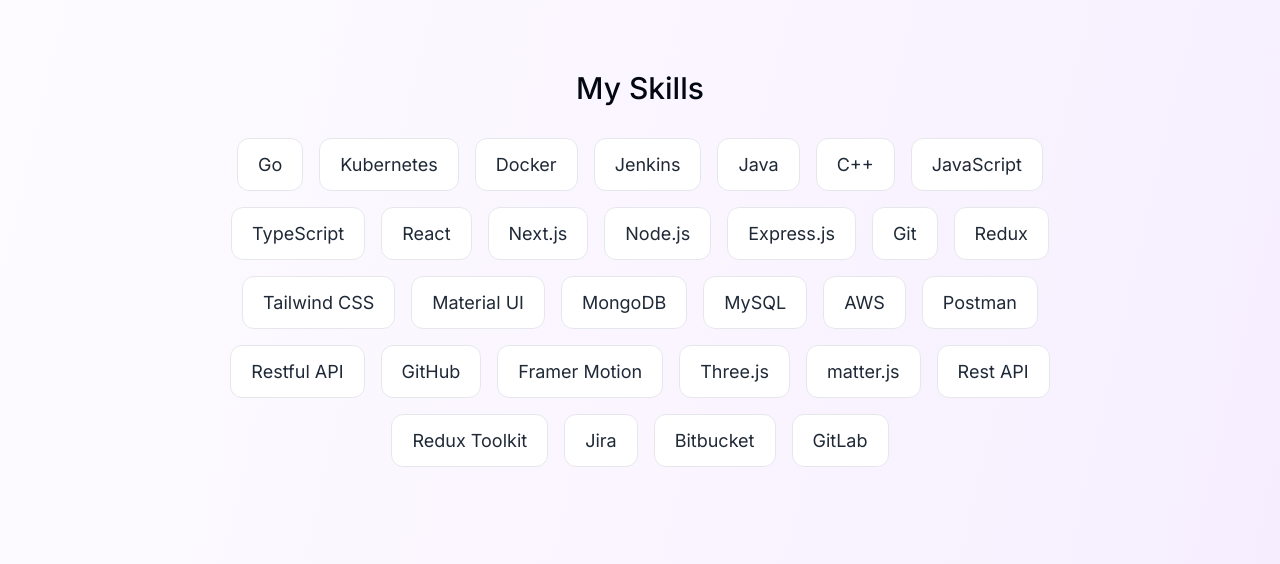
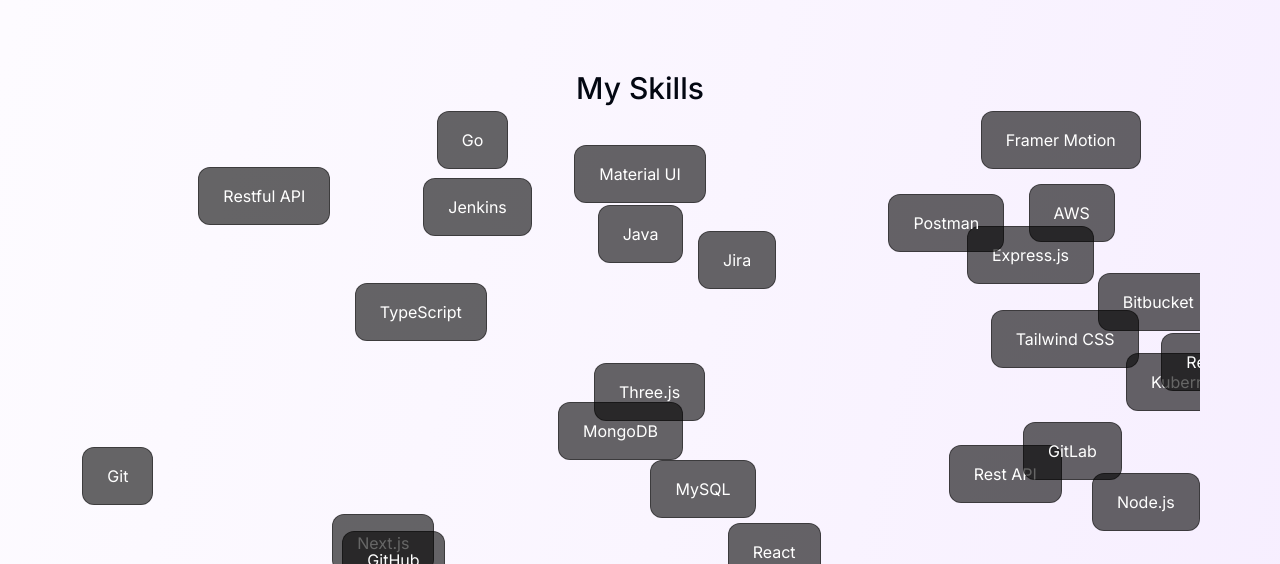
Before and after one commit to itsdevsyed/Syed_PortfolioHub, a Next.js app: page / in a window 1280 px wide. Shown: the part 2236-2800 px from the top of the page. Built offline with nearby package versions, Linux system fonts and the light colour scheme; no server answers.

Commit message:
made new changes in the visual make it look more polished

```diff
--- a/app/page.tsx
+++ b/app/page.tsx
@@ -6,19 +6,32 @@
 import SectionDivider from "@/components/section-divider";
 import Skills from "@/components/skills";
 import CaseStudies from "@/components/caseStudies";
-import DataBase from "@/components/caseStudies/dataBase";
-
 
 export default function Home() {
   return (
-    <main className="flex flex-col items-center px-4">
+    <main className="flex flex-col items-center w-full px-4 sm:px-6 md:px-12 lg:px-20">
+      {/* Intro Section */}
       <Intro />
+
+      {/* Divider */}
       <SectionDivider />
-      <About/>
+
+      {/* About Section */}
+      <About />
+
+      {/* Projects Section */}
       <Projects />
+
+      {/* Skills Section */}
       <Skills />
+
+      {/* Experience Section */}
       <Experience />
+
+      {/* Case Studies Section */}
       <CaseStudies />
+
+      {/* Contact Section */}
       <Contact />
     </main>
   );
--- a/components/skills.tsx
+++ b/components/skills.tsx
@@ -1,57 +1,90 @@
 "use client";
 
-import React from "react";
+import React, { useEffect, useState, useRef } from "react";
 import SectionHeading from "./section-heading";
 import { skillsData } from "@/lib/data";
 import { useSectionInView } from "@/lib/hooks";
-import { motion, useScroll, useTransform } from "framer-motion";
+import { useTheme } from "@/context/theme-context";
 
-const fadeInAnimationsVariants = {
-    initial: {
-      opacity: 1,
-      y: 100,
-    },
-    animate: (index: number) => ({
-      opacity: 1,
-      y: 0,
-      transition: {
-        delay: 0.010* index,
-      },
-    }),
-};
+interface SkillBox {
+  skill: string;
+  x: number;
+  y: number;
+  vx: number;
+  vy: number;
+}
+
 export default function Skills() {
-  const { ref } = useSectionInView("Skills");
+  const { theme } = useTheme();
+  const { ref: sectionRef } = useSectionInView("Skills"); // renamed to avoid conflict
+  const containerRef = useRef<HTMLDivElement>(null);
+  const [boxes, setBoxes] = useState<SkillBox[]>([]);
+
+  useEffect(() => {
+    const sectionHeight = containerRef.current?.offsetHeight || window.innerHeight * 0.7;
+    const sectionWidth = containerRef.current?.offsetWidth || window.innerWidth;
+
+    // Initialize boxes with random positions and velocities
+    const initialBoxes = skillsData.map((skill) => ({
+      skill,
+      x: Math.random() * sectionWidth,
+      y: Math.random() * sectionHeight,
+      vx: (Math.random() - 0.5) * 1.5,
+      vy: (Math.random() - 0.5) * 1.5,
+    }));
+    setBoxes(initialBoxes);
+
+    // Animate floating boxes
+    let animationFrame: number;
+    const animate = () => {
+      setBoxes((prev) =>
+        prev.map((box) => {
+          let newX = box.x + box.vx;
+          let newY = box.y + box.vy;
+
+          // Bounce off edges
+          if (newX < 0 || newX > sectionWidth - 150) box.vx *= -1;
+          if (newY < 0 || newY > sectionHeight - 40) box.vy *= -1;
+
+          return { ...box, x: newX, y: newY };
+        })
+      );
+      animationFrame = requestAnimationFrame(animate);
+    };
+    animate();
+
+    return () => cancelAnimationFrame(animationFrame);
+  }, []);
+
+  const getBoxClasses = () => {
+    if (theme === "light") {
+      return "bg-black/60 text-white border border-black/40";
+    } else {
+      return "bg-white/20 text-black border border-white/30";
+    }
+  };
 
   return (
     <section
       id="skills"
-      ref={ref}
-      className="mb-28 max-w-[53rem] scroll-mt-28 text-center sm:mb-40"
+      ref={containerRef} // container measurements
+      className="mb-28 w-full scroll-mt-28 text-center relative h-[70vh] sm:h-[80vh] overflow-hidden"
     >
-      <SectionHeading>My skills</SectionHeading>
-      <ul
-        className="flex flex-wrap justify-center
-        gap-4
-        text-lg text-gray-800"
-      >
-        {skillsData.map((skill, index) => (
-          <motion.li
-            className="bg-white border border/black[0.1]
-            rounded-xl px-5 py-3 dark:bg-white/10 dark:text-white/80
-            dark:border-none "
-            key={index}
-            variants={fadeInAnimationsVariants}
-            initial="initial"
-            whileInView="animate"
-            viewport={{
-              once: false,
-            }}
-            custom={index}
-          >
-            {skill}
-          </motion.li>
-        ))}
-      </ul>
+      {/* Pass containerRef to useSectionInView manually */}
+      <div ref={sectionRef} />
+
+      <SectionHeading>My Skills</SectionHeading>
+
+      {boxes.map((box, index) => (
+        <div
+          key={index}
+          id={`skill-box-${index}`}
+          className={`absolute px-6 py-4 rounded-xl cursor-pointer whitespace-nowrap transition-transform duration-300 hover:scale-150 hover:bg-white hover:text-black ${getBoxClasses()}`}
+          style={{ left: box.x, top: box.y }}
+        >
+          {box.skill}
+        </div>
+      ))}
     </section>
   );
 }
```
